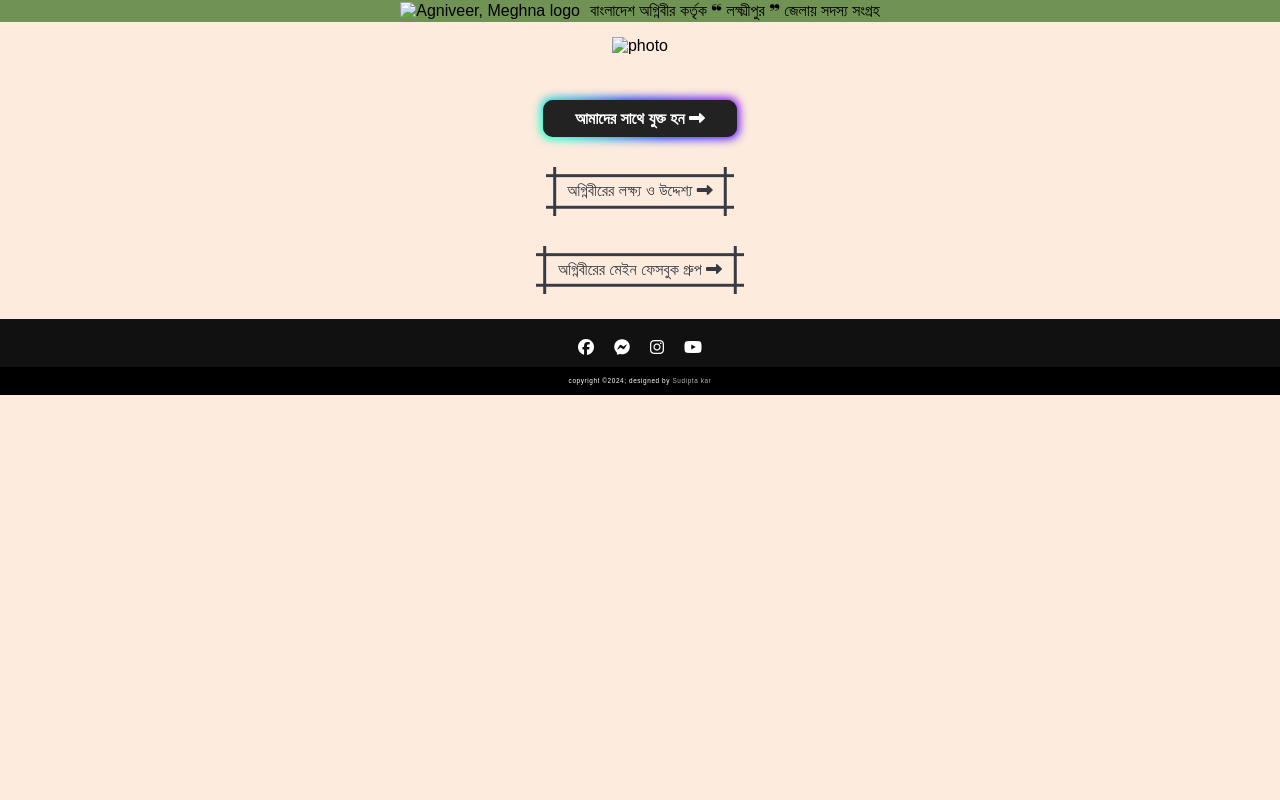
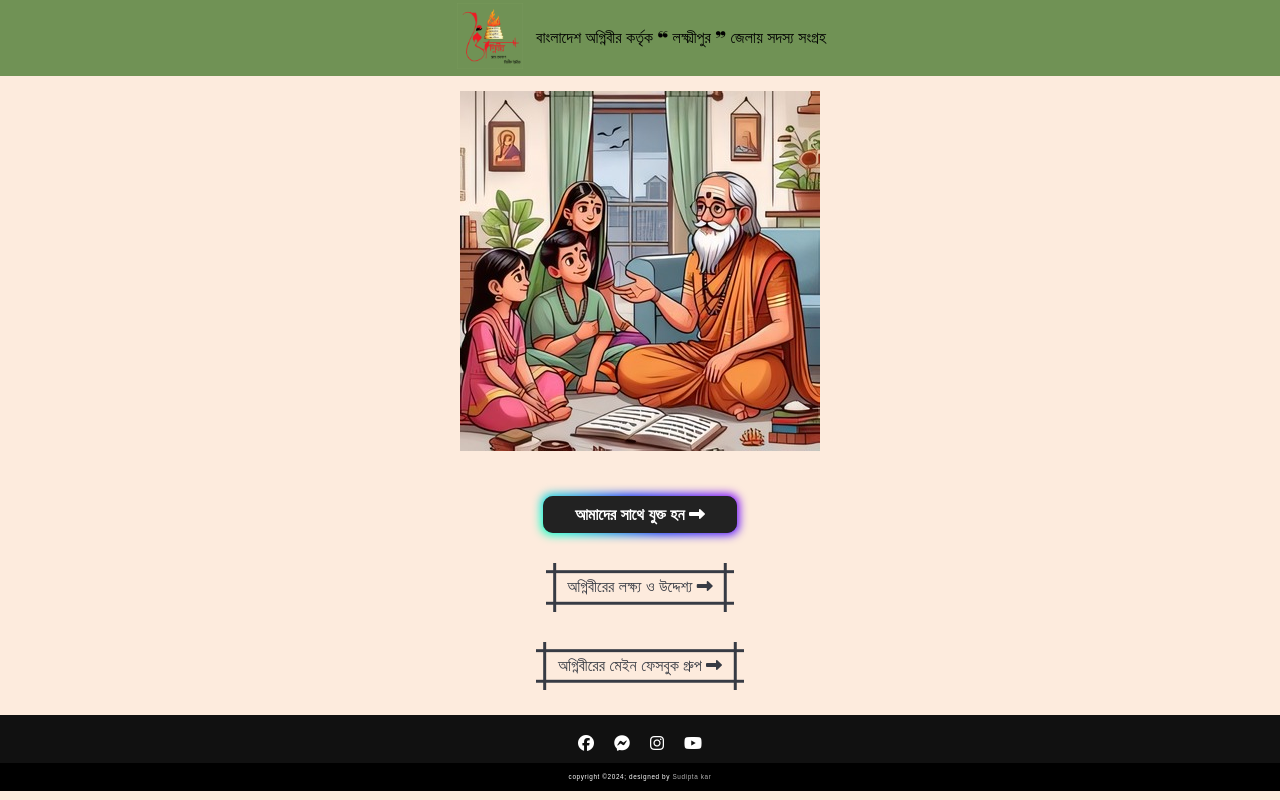
Before and after one commit to Sudipto369/sadasya-sangraha, a plain HTML site: page index.html in a window 1280 px wide. Drawn offline with Linux system fonts and the light colour scheme; a web font is replaced by a local one.

Commit message:
Update index.html

```diff
--- a/index.html
+++ b/index.html
@@ -12,7 +12,7 @@
 <!-- header-section-->
     <header class="flex">
         <div class="logo">
-            <img src="/assets/logo-1.png" alt="Agniveer, Meghna logo">
+            <img src="/logo-1.png" alt="Agniveer, Meghna logo">
         </div>
         <div class="header-text">
             <p>
@@ -24,7 +24,7 @@
 <!-- hearo-section-->
     <main>
         <div class="hearo-img flex">
-            <img src="/assets/hero-img-360px.jpg" alt="photo">
+            <img src="/hero-img-360px.jpg" alt="photo">
         </div>
     </main>
 
@@ -32,7 +32,7 @@
     <section class="button-section">
         <div class="button-container flex">
             <a href="https://m.me/j/AbbEEF85PSr1g8_z/" class="hover-link button-85">আমাদের সাথে যুক্ত হন <i class="fa-solid fa-right-long"></i></a>
-            <a href="/all-codes/about.html" class="hover-link secondary-butto">অগ্নিবীরের লক্ষ্য ও উদ্দেশ্য <i class="fa-solid fa-right-long"></i>
+            <a href="/about.html" class="hover-link secondary-butto">অগ্নিবীরের লক্ষ্য ও উদ্দেশ্য <i class="fa-solid fa-right-long"></i>
             </a>
             <a href="https://www.facebook.com/groups/agniveerbangladesh" class="hover-link secondary-butto">অগ্নিবীরের মেইন ফেসবুক গ্রুপ <i class="fa-solid fa-right-long"></i> </a>
         </div>
```
